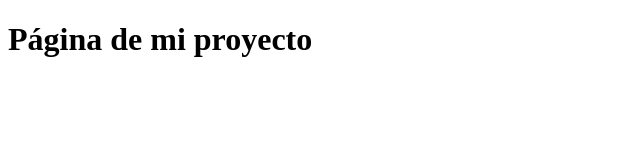
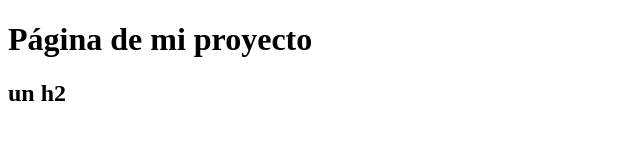
Before and after one commit to nmsanchez7/proyecto-ldm-trimestre1, a plain HTML site: page index.html in a window 1280 px wide. Shown: the full height of the page, 0-640 px from the left. Drawn offline with Linux system fonts and the light colour scheme.

Commit message:
index.html

```diff
--- a/index.html
+++ b/index.html
@@ -8,5 +8,6 @@
 </head>
 <body>
     <h1>Página de mi proyecto</h1>
+    <h2>un h2</h2>
 </body>
 </html>
```
